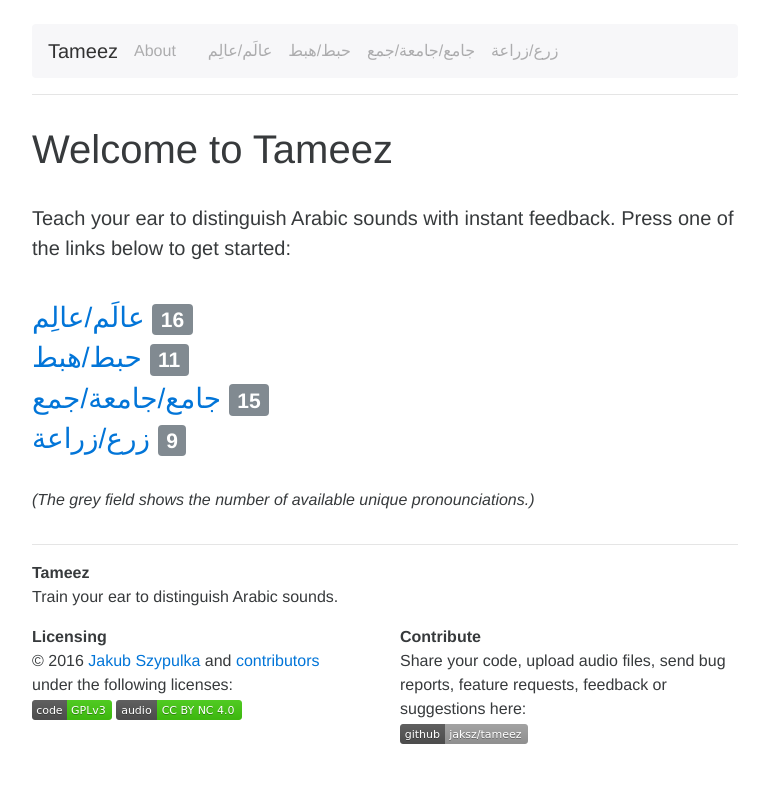
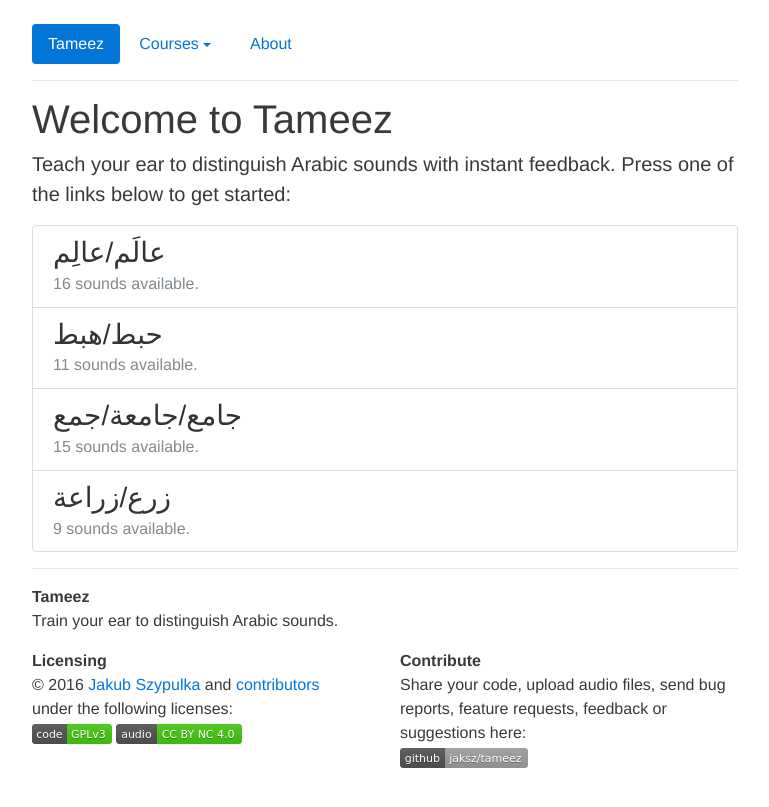
Before and after one commit to jaksz/tameez, a Jekyll site: the page built from index.html, in a window 1280 px wide. Shown: the top 807 px of the page, without its empty margins (255-1024 px from the left). Built offline with Jekyll 4.4.1, drawn with Linux system fonts in a browser that asks for light colours.

Commit message:
Update nav bar and front page

```diff
--- a/_layouts/default.html
+++ b/_layouts/default.html
@@ -2,7 +2,7 @@
 <html lang="en">
 <head>
 
-  <!-- Meta -->
+  <!-- meta -->
   <meta charset="utf-8">
   <meta name="viewport" content="width=device-width, initial-scale=1, shrink-to-fit=no">
   <meta http-equiv="x-ua-compatible" content="ie=edge">
@@ -10,13 +10,13 @@
   <meta name="description" content="{% if page.excerpt %}{{ page.excerpt | strip_html | strip_newlines | truncate: 160 }}{% else %}{{ site.subtitle }}{% endif %}">
 
   <!-- JS and CSS -->
+  <script type="text/javascript" src="{{ "/static/underscore-min.js" | prepend: site.baseurl }}"></script>
+  <script async defer src="https://buttons.github.io/buttons.js"></script>
+  <script type="text/javascript" src="{{ "/static/jquery-1.11.3.min.js" | prepend: site.baseurl }}"></script>
+  <script type="text/javascript" src="{{ "/static/bootstrap.min.js" | prepend: site.baseurl }}"></script>
+  <script type="text/javascript" src="{{ "/static/wavesurfer.min.js" | prepend: site.baseurl }}"></script>
   <link rel="stylesheet" href="{{ "/static/bootstrap.min.css" | prepend: site.baseurl }}">
   <link rel="stylesheet" href="{{ "/static/custom.css" | prepend: site.baseurl }}">
-  <script type="text/javascript" src="{{ "/static/underscore-min.js" | prepend: site.baseurl }}"></script>
-  <script async defer src="https://buttons.github.io/buttons.js"></script>
-  <script type="text/javascript" src="{{ "/static/bootstrap.min.js" | prepend: site.baseurl }}"></script>
-  <script type="text/javascript" src="{{ "/static/jquery-1.11.3.min.js" | prepend: site.baseurl }}"></script>
-  <script type="text/javascript" src="{{ "/static/wavesurfer.min.js" | prepend: site.baseurl }}"></script>
 
 </head>
 
@@ -24,44 +24,46 @@
 
 
 
-  <!-- Navigation -->
+  <!-- navigation -->
   <div class="container">
-    <div class="header clearfix">
 
-      <nav class="navbar navbar-light bg-faded">
-        <a class="navbar-brand" href="{{site.baseurl}}/">{{ site.title }}</a>
-        <ul class="nav navbar-nav">
 
+    <ul class="nav nav-pills">
+      <li class="nav-item">
+        <a class="nav-link{% if page.url == "/" %} active{% endif %}" href="{{site.baseurl}}/">{{ site.title }}</a>
+      </li>
+      <li class="nav-item dropdown">
+        <a class="nav-link dropdown-toggle{% for node in site.arabic %}{% if page.url == node.url %} active{% endif %}{% endfor %}" data-toggle="dropdown" href="#" role="button" aria-haspopup="true" aria-expanded="false">Courses</a>
+        <div class="dropdown-menu">
+          {% for node in site.arabic %}
+            {% if page.url == node.url %}
+              <a class="dropdown-item disabled" href="#">{{node.title}}</a>
+            {% else %}
+              <a class="dropdown-item" href="{{node.url | prepend: site.baseurl }}">{{node.title}}</a>
+            {% endif %}
+          {% endfor %}
+        </div>
+      </li>
       {% for node in site.pages %}
+        {% if node.url == "/" %}
+        {% else %}
           {% if page.url == node.url %}
-          <li class="nav-item active">
-            <a class="nav-link" href="{{node.url | prepend: site.baseurl }}">{{node.title}}<span class="sr-only">(current)</span></a>
+            <li class="nav-item">
+              <a class="nav-link active" href="{{node.url | prepend: site.baseurl }}">{{node.title}}</a>
             </li>
           {% else %}
             <li class="nav-item">
               <a class="nav-link" href="{{node.url | prepend: site.baseurl }}">{{node.title}}</a>
             </li>
           {% endif %}
-          {% endfor %}
-          {% for node in site.arabic %}
-          {% if page.url == node.url %}
-          <li class="nav-item active">
-            <a class="nav-link" href="{{node.url | prepend: site.baseurl }}">{{node.title}}<span class="sr-only">(current)</span></a>
-          </li>
-          {% else %}
-          <li class="nav-item">
-            <a class="nav-link" href="{{node.url | prepend: site.baseurl }}">{{node.title}}</a>
-          </li>
         {% endif %}
       {% endfor %}
     </ul>
-      </nav>
-    </div>
+    <hr>
   </div>
 
 
-
-  <!-- Content -->
+  <!-- content -->
   <div class="container">
     {% if page.title %}
     <div class="container" style="text-align: center">
@@ -73,7 +75,7 @@
 
 
 
-  <!-- Footer -->
+  <!-- footer -->
   <div class="container">
     <hr>
 
@@ -83,7 +85,6 @@
         <p><b>{{ site.title }}</b><br/>{{ site.subtitle }}</p>
       </div>
     </div>
-
     <div class="row">
 
       <div class="col-lg-6">
@@ -94,6 +95,7 @@
           <a href="http://creativecommons.org/licenses/by-nc/4.0/legalcode"><img src="{{ "/static/audio.png" | prepend: site.baseurl }}"/></a>
         </p>
       </div>
+
       <div class="col-lg-6">
         <p>
           <b>Contribute</b>
@@ -103,6 +105,7 @@
       </div>
 
     </div>
+
   </div>
 
 </body>
--- a/index.html
+++ b/index.html
@@ -3,16 +3,18 @@
 syntax: kramdown
 ---
 
+<h1>Welcome to Tameez</h1>
+<p class="lead">Teach your ear to distinguish Arabic sounds with instant feedback. Press one of the links below to get started:</p>
 
-<h1>Welcome to Tameez</h1><br/>
-<p class="lead">Teach your ear to distinguish Arabic sounds with instant feedback. Press one of the links below to get started:</p><br/>
-
-{% for node in site.arabic %}
-  {% assign counter = 0 %}
-  {% for word in node.words %}
-      {% assign counter = counter | plus: word.pronounciations.size %}
-  {% endfor %}
-<a href="{{node.url | prepend: site.baseurl }}"><h3>{{node.title}} <span class="label label-default">{{counter}}</span></h3></a>
+<div class="list-group">
+  {% for node in site.arabic %}
+    {% assign counter = 0 %}
+    {% for word in node.words %}
+        {% assign counter = counter | plus: word.pronounciations.size %}
+    {% endfor %}
+  <a href="{{node.url | prepend: site.baseurl }}" class="list-group-item">
+    <h3 class="list-group-item-heading">{{node.title}}</h3>
+    <p class="list-group-item-text text-muted">{{counter}} sounds available.</p>
+  </a>
 {% endfor %}
-<br/>
-<p><i>(The grey field shows the number of available unique pronounciations.)</i></p>
+</div>
```
Lines whose indentation alone changed are shown as unchanged.
